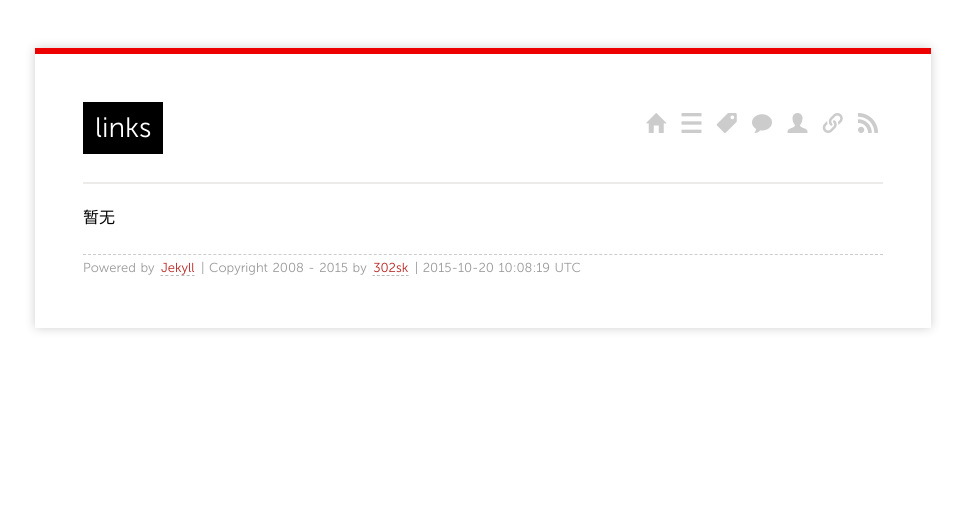
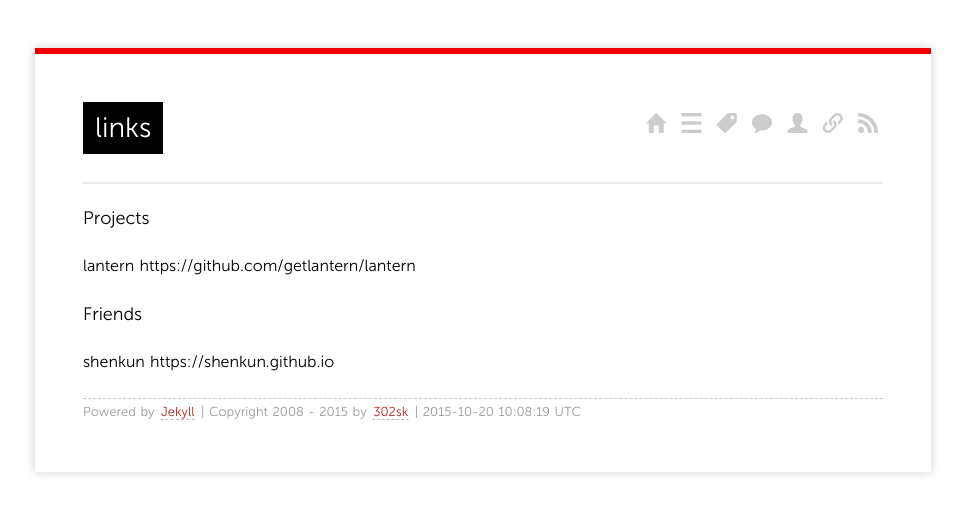
Before and after one commit to 302sk/302sk.github.io, a Jekyll site: the page built from links/index.md, in a window 1280 px wide. Shown: the top 514 px of the page, without its empty margins (157-1122 px from the left). Built offline with Jekyll 4.4.1, drawn with Linux system fonts in a browser that asks for light colours; Markdown is read by kramdown in place of the engine named in the settings; comment, search, counter and statistics services are not loaded.

Commit message:
Update index.md

```diff
--- a/links/index.md
+++ b/links/index.md
@@ -4,4 +4,8 @@ layout: page
 comments: yes
 ---
 
-暂无
+###Projects
+lantern  https://github.com/getlantern/lantern
+
+###Friends
+shenkun  https://shenkun.github.io
```
